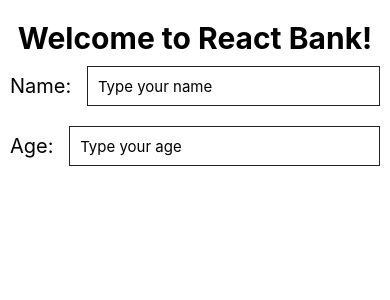
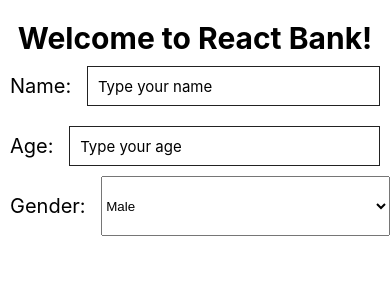
Before and after one commit to ThiagoR0810/BancoReact, a React Native app: screen / in a window 390 px wide. Shown: the top 300 px of the page. Built offline with nearby package versions, Linux system fonts and the light colour scheme.

Commit message:
adding a picker to select the gender and fixing age input

```diff
--- a/App.js
+++ b/App.js
@@ -2,11 +2,19 @@ import { StatusBar } from 'expo-status-bar';
 import { Component } from 'react';
 import { StyleSheet, Text, TextInput, View } from 'react-native';
 
+import {Picker} from '@react-native-picker/picker';
 class App extends Component {
   constructor(props) {
     super(props);
     this.state = {
       name: '',
+      age: '',
+      sex: 0,
+      sexes: [
+        {key: 1, gender: 'Male'},
+        {key: 2, gender: 'Female'},
+        {key: 3, gender: 'Other'}
+      ]
     };
 
     this.getName = this.getName.bind(this);
@@ -20,7 +28,20 @@ class App extends Component {
     }
   }
 
+  getAge(ageText) {
+    if (ageText.length > 0) {
+      this.setState({age: ageText});
+    } else {
+      this.setState({age: ''});
+    }
+  }
+
   render() {
+
+    let sexesItem = this.state.sexes.map((v, k) => {
+      return <Picker.Item key={k} value={k} label={v.gender}/>
+    })
+
     return (
       <View style={styles.container}>
         <View style={styles.titleView}>
@@ -28,9 +49,9 @@ class App extends Component {
         </View>
 
         <View style={styles.nameView}>
-          <Text style={styles.nameText}>Name: </Text>
+          <Text style={styles.text}>Name: </Text>
           <TextInput
-            style={styles.nameInput}
+            style={styles.input}
             placeholder="Type your name"
             underlineColorAndroid="transparent"
             onChangeText={this.getName}
@@ -38,14 +59,29 @@ class App extends Component {
         </View>
 
         <View style={styles.ageView}>
-          <Text style={styles.ageText}>Age: </Text>
+          <Text style={styles.text}>Age: </Text>
           <TextInput
-            style={styles.ageInput}
+            style={styles.input}
             placeholder="Type your age"
             underlineColorAndroid="transparent"
-            onChangeText={this.getName}
+            onChangeText={this.getAge}
           />
         </View>
+
+        <View style={styles.pickerContainer}>
+
+          <Text style={styles.text}>Gender: </Text>
+          <Picker
+          selectedValue={this.state.sex}
+          onValueChange={(itemValue) => this.setState({ sex: itemValue })}
+          style={styles.picker}
+          >
+            {sexesItem}
+          </Picker>
+
+
+        </View>
+
 
 
       </View>
@@ -72,11 +108,11 @@ const styles = StyleSheet.create({
     justifyContent: 'flex-start',
     marginLeft: 10
   },
-  nameText:{
+  text:{
     fontSize: 20,
-    textAlign: 'center'
+    textAlign: 'flex-start',
   },
-  nameInput:{
+  input:{
     flex: 1,
     height: 40,
     borderWidth: 1,
@@ -91,19 +127,17 @@ const styles = StyleSheet.create({
     justifyContent: 'flex-start',
     marginLeft: 10
   },
-  ageText:{
-    fontSize: 20,
-    textAlign: 'center'
+  pickerContainer: {
+    flexDirection: 'row', // Coloca os itens na mesma linha
+    alignItems: 'center', // Alinha verticalmente ao centro
+    marginLeft: 10,
   },
-  ageInput:{
-    flex: 1,
-    height: 40,
-    borderWidth: 1,
-    borderColor: '#222',
-    margin: 10,
-    fontSize: 15,
-    padding: 10
-  }
+  picker: {
+    flex: 1, // Faz o Picker ocupar o espaço restante
+    height: 60,
+    marginLeft: 10
+  },
+
 });
 
 export default App;
--- a/package.json
+++ b/package.json
@@ -9,6 +9,7 @@
     "web": "expo start --web"
   },
   "dependencies": {
+    "@react-native-picker/picker": "^2.11.0",
     "expo": "~52.0.35",
     "expo-status-bar": "~2.0.1",
     "react": "18.3.1",
```
Also changed, not shown: 1 other file (tests, documents, lock files or other folders).
